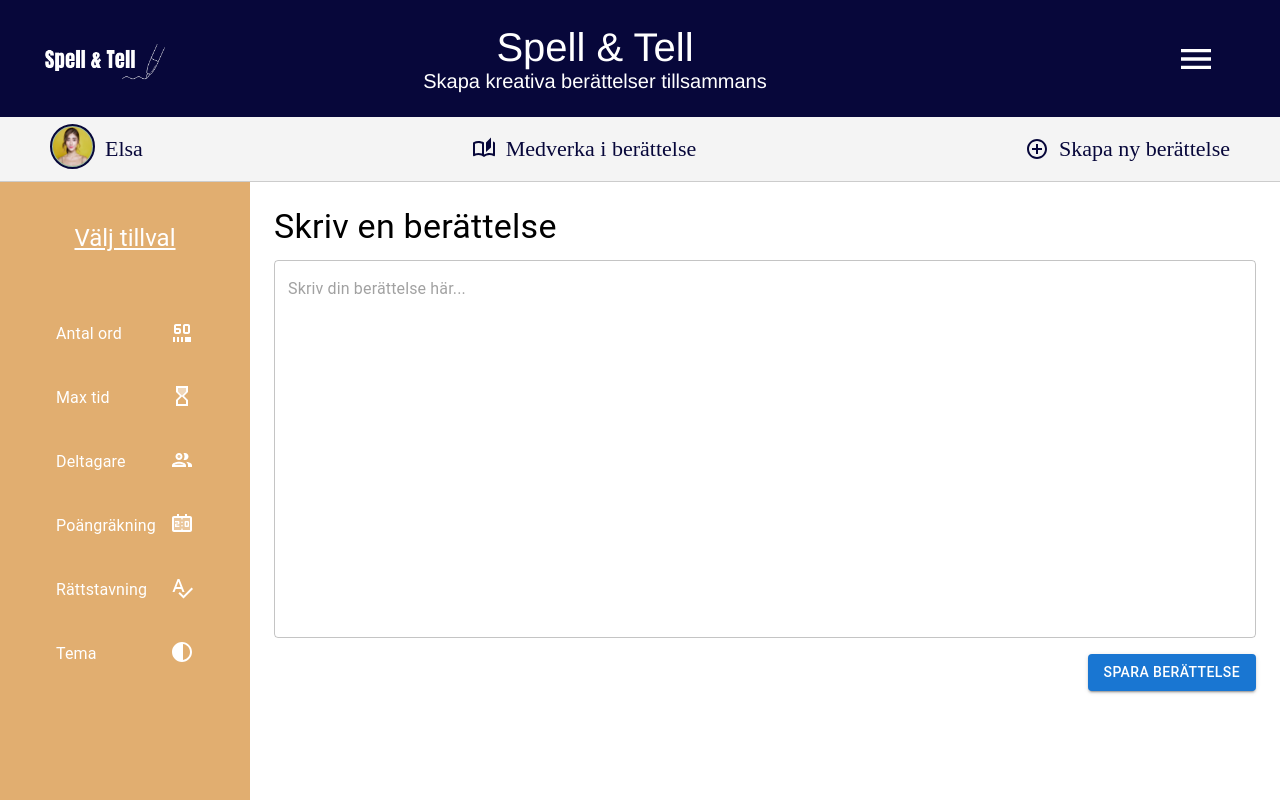
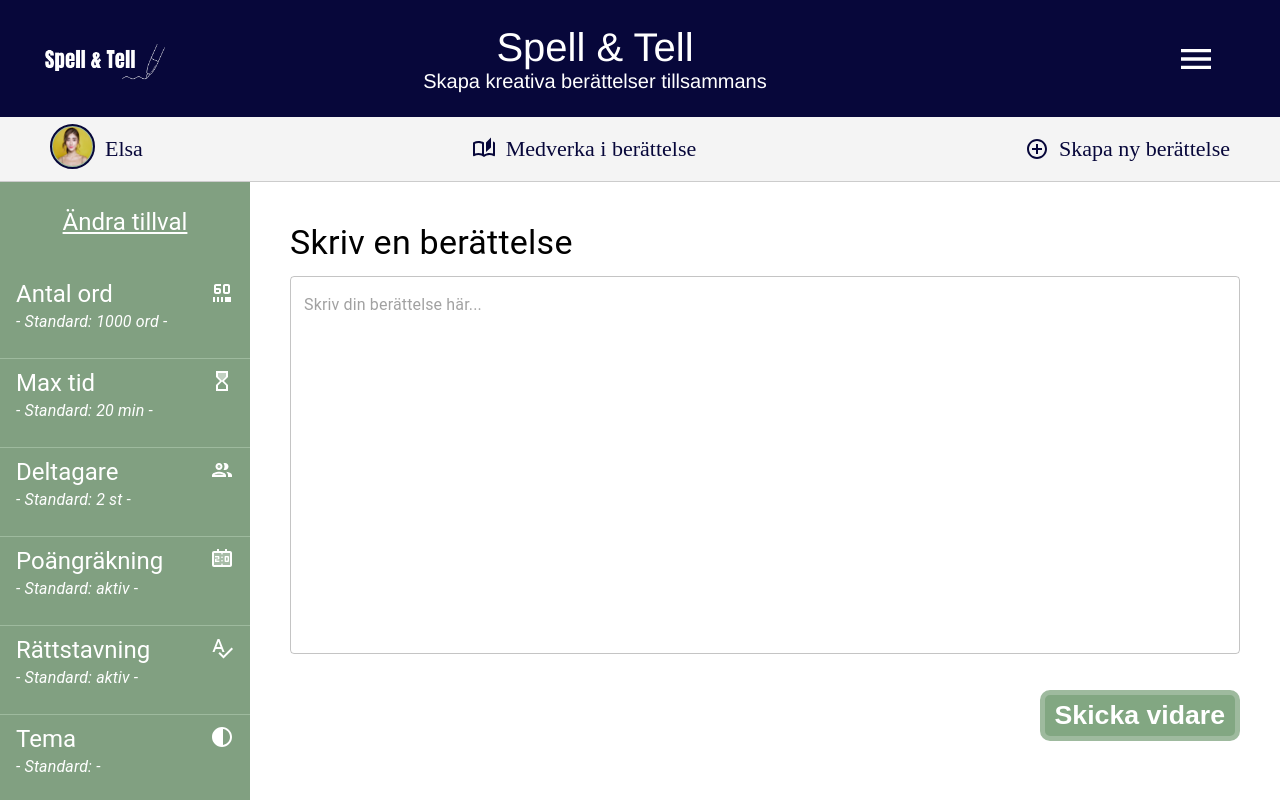
Before and after one commit to leosahlberg/spell-and-tell, a React (Vite) app in the folder client/: page /createstory in a window 1280 px wide. Shown: the top 800 px of the page. Built offline with nearby package versions, Linux system fonts and the light colour scheme.

Commit message:
createpage

```diff
--- a/client/src/components/buttons/button.module.scss
+++ b/client/src/components/buttons/button.module.scss
@@ -1,5 +1,5 @@
 .button{
-    background-color: green;
+    background-color: rgb(130, 167, 130);
     padding: 5px 10px;
     border: 5px solid rgb(158, 186, 158);
     border-radius: 10px;
@@ -7,6 +7,6 @@
 }
 
 .button:hover{
-    background-color: rgb(4, 173, 4);
+    background-color: rgb(102, 177, 102);
     cursor: pointer;
 }
--- a/client/src/pages/createStory/CreateStoryPage.tsx
+++ b/client/src/pages/createStory/CreateStoryPage.tsx
@@ -1,12 +1,4 @@
-import {
-  Box,
-  List,
-  ListItem,
-  ListItemText,
-  TextField,
-  Typography,
-  Button,
-} from "@mui/material";
+import { Box, List, ListItem, TextField, Typography } from "@mui/material";
 import SixtyFpsSelectIcon from "@mui/icons-material/SixtyFpsSelect";
 import HourglassTopTwoToneIcon from "@mui/icons-material/HourglassTopTwoTone";
 import PeopleTwoToneIcon from "@mui/icons-material/PeopleTwoTone";
@@ -14,27 +6,42 @@ import ScoreboardTwoToneIcon from "@mui/icons-material/ScoreboardTwoTone";
 import SpellcheckTwoToneIcon from "@mui/icons-material/SpellcheckTwoTone";
 import ContrastTwoToneIcon from "@mui/icons-material/ContrastTwoTone";
 import styles from "./createStoryPage.module.scss";
+import Button from "../../components/buttons/Button";
 
 const choose = [
-  { title: "Antal ord", icon: <SixtyFpsSelectIcon />, path: "/contribute" },
+  {
+    title: "Antal ord",
+    standard: "1000 ord",
+    icon: <SixtyFpsSelectIcon />,
+    path: "/contribute",
+  },
   {
     title: "Max tid",
+    standard: "20 min",
     icon: <HourglassTopTwoToneIcon />,
     path: "/createstory",
   },
-  { title: "Deltagare", icon: <PeopleTwoToneIcon />, path: "/contribute" },
+  {
+    title: "Deltagare",
+    standard: "2 st",
+    icon: <PeopleTwoToneIcon />,
+    path: "/contribute",
+  },
   {
     title: "Poängräkning",
+    standard: "aktiv",
     icon: <ScoreboardTwoToneIcon />,
     path: "/createstory",
   },
   {
     title: "Rättstavning",
+    standard: "aktiv",
     icon: <SpellcheckTwoToneIcon />,
     path: "/contribute",
   },
   {
     title: "Tema",
+    standrad: "ej aktiv",
     icon: <ContrastTwoToneIcon />,
     path: "/createstory",
   },
@@ -45,34 +52,51 @@ const CreateStoryPage = () => {
     <Box sx={{ display: "flex" }}>
       <Box
         sx={{
-          padding: 5,
           width: 250,
           textAlign: "center",
           flexDirection: "column",
-          backgroundColor: "rgb(225, 174, 112)",
+          backgroundColor: "rgb(129, 160, 129)",
           color: "white",
           height: "100vh",
         }}
       >
         <Typography
-          sx={{ paddingBottom: 5, textDecorationLine: "underline" }}
+          sx={{
+            paddingBottom: 3,
+            paddingTop: 3,
+            textDecorationLine: "underline",
+          }}
           variant="h5"
         >
-          Välj tillval
+          Ändra tillval
         </Typography>
         <List>
           {choose.map((text) => (
-            <ListItem className={styles.list} key={text.title}>
-              <ListItemText primary={text.title} sx={{paddingBottom: 1 , paddingTop: 1, fontSize: "1.rem", fontWeight: "bold"}} />
-              <Box component="span" sx={{ marginLeft: "auto", paddingBottom: 1, paddingTop: 1 }}>
-                {text.icon}
+            <ListItem
+              className={styles.list}
+              key={text.title}
+              sx={{ flexDirection: "column", alignItems: "flex-start" }}
+            >
+              <Box
+                sx={{
+                  display: "flex",
+                  width: "100%",
+                  justifyContent: "space-between",
+                  alignItems: "center",
+                }}
+              >
+                <Typography variant="h5">{text.title}</Typography>
+                <Box component="span">{text.icon}</Box>
               </Box>
+              <Typography sx={{ paddingBottom: 2, fontStyle: "italic" }}>
+                - Standard: {text.standard} -
+              </Typography>
             </ListItem>
           ))}
         </List>
       </Box>
 
-      <Box sx={{ flexGrow: 1, p: 3 }}>
+      <Box sx={{ flexGrow: 1, p: 5 }}>
         <Typography variant="h4" gutterBottom>
           Skriv en berättelse
         </Typography>
@@ -86,10 +110,14 @@ const CreateStoryPage = () => {
             marginBottom: 2,
           }}
         />
-        <div style={{ display: "flex", justifyContent: "flex-end" }}>
-          <Button variant="contained" color="primary">
-            Spara berättelse
-          </Button>
+        <div
+          style={{
+            display: "flex",
+            justifyContent: "flex-end",
+            paddingTop: 20,
+          }}
+        >
+          <Button text="Skicka vidare"></Button>
         </div>
       </Box>
     </Box>
--- a/client/src/pages/createStory/createStoryPage.module.scss
+++ b/client/src/pages/createStory/createStoryPage.module.scss
@@ -2,14 +2,15 @@
   display: flex;
   justify-content: space-between;
   align-items: center;
-  color: #FFFFFF;
+  color: white;
+  border-bottom: 1px solid rgb(158, 186, 158);
+
 }
 
 .list:hover{
-    background-color: rgb(189, 134, 67);
-    // background-color:  rgb(179, 98, 27);
     cursor: pointer;
-    color: white;
 
+    border-bottom: 1px solid rgb(232, 159, 70);
+    background-color: rgb(147, 171, 147);;
 
 }
```
